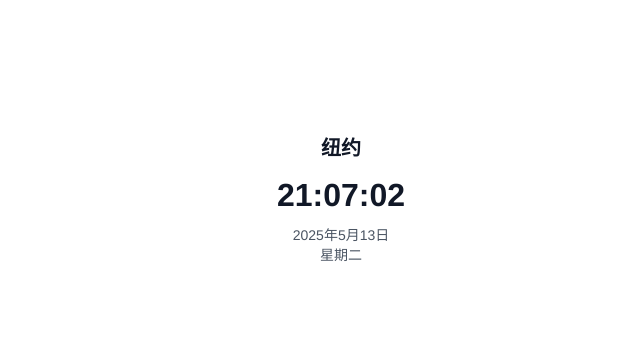
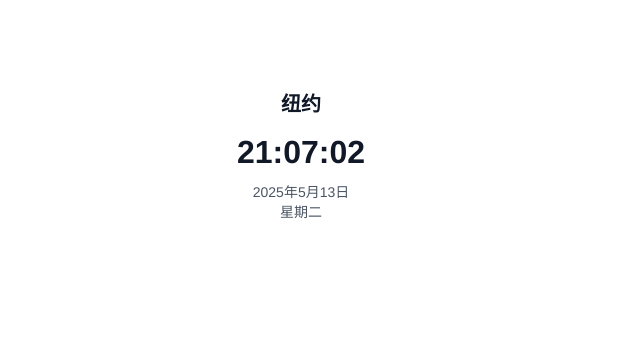
Before and after one commit to collin520/newyorkclock, a plain HTML site: page index.html in a window 1280 px wide. Shown: the part 202-543 px from the top of the page, without its empty margins (339-979 px from the left). Drawn offline with Linux system fonts and the light colour scheme.

Commit message:
Update style.css

```diff
--- a/style.css
+++ b/style.css
@@ -2,16 +2,23 @@
 body, html {
   margin: 0;
   padding: 0;
-  min-height: 100vh;  /* 确保页面填满屏幕高度 */
+  height: 100%;
   width: 100%;
-  overflow: hidden;   /* 防止出现滚动条 */
-  background-color: transparent; /* 背景透明 */
+  overflow: hidden;
+  background-color: transparent;
   font-family: 'Helvetica Neue', Helvetica, Arial, sans-serif;
-
   display: flex;
   justify-content: center;  /* 水平居中 */
   align-items: center;      /* 垂直居中 */
-  height: 100%;  /* 保证内容撑满屏幕 */
+}
+
+/* 设置外部容器 */
+.container {
+  display: flex;
+  justify-content: center;
+  align-items: center;    /* 垂直居中 */
+  width: 100%;
+  height: 100%;
 }
 
 /* 设置时钟卡片的样式 */
@@ -28,14 +35,14 @@ body, html {
   overflow: hidden;
 }
 
-/* 标题样式 */
+/* 设置时钟标题的样式 */
 h2 {
   margin-top: 0;
   font-size: 20px;
   color: #111827;
 }
 
-/* 时间样式 */
+/* 设置时间显示的样式 */
 .time {
   font-size: 32px;
   font-weight: bold;
@@ -43,7 +50,7 @@ h2 {
   color: #111827;
 }
 
-/* 日期 & 星期 */
+/* 设置日期显示的样式 */
 .date,
 .weekday {
   font-size: 14px;
```
